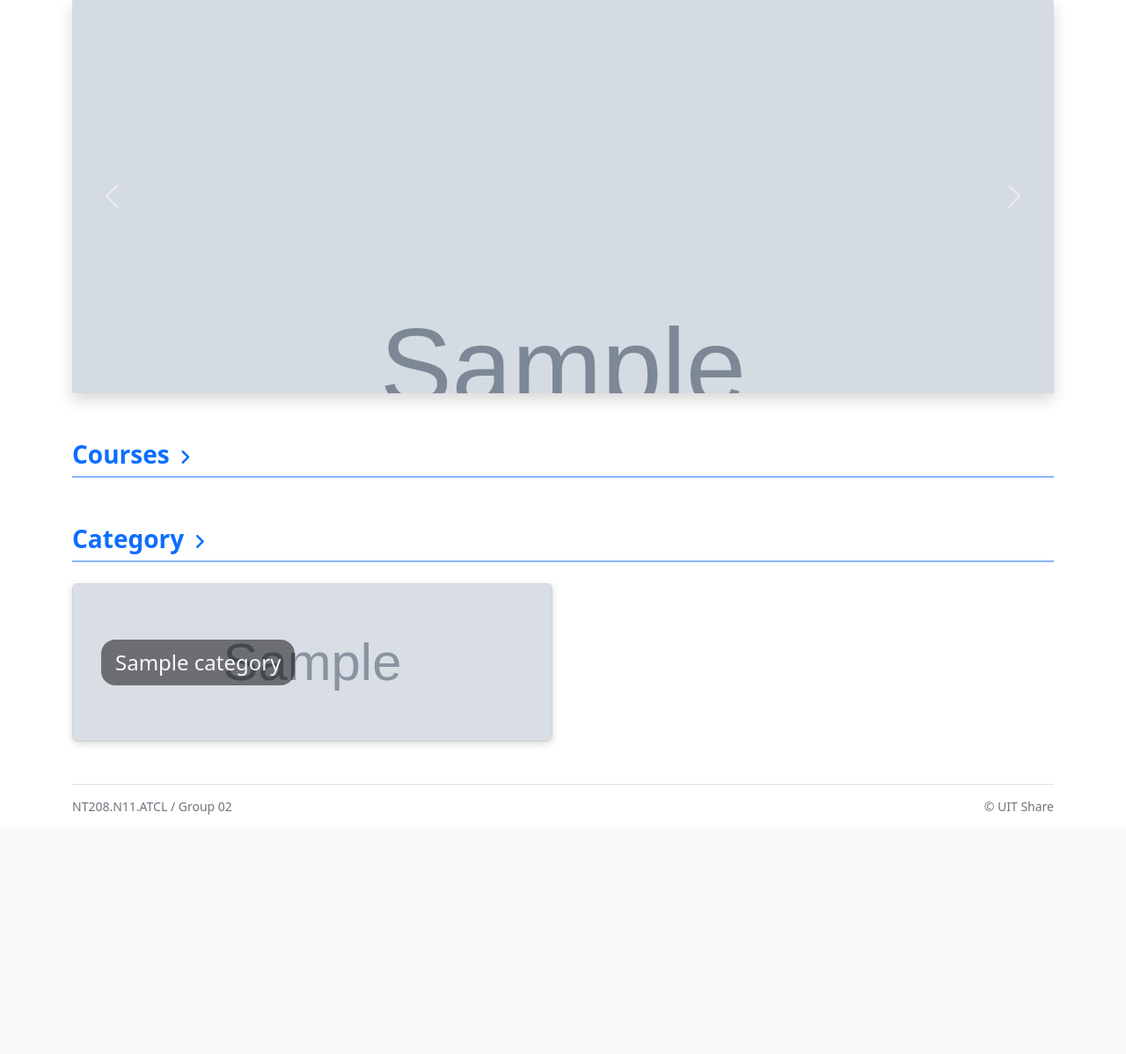
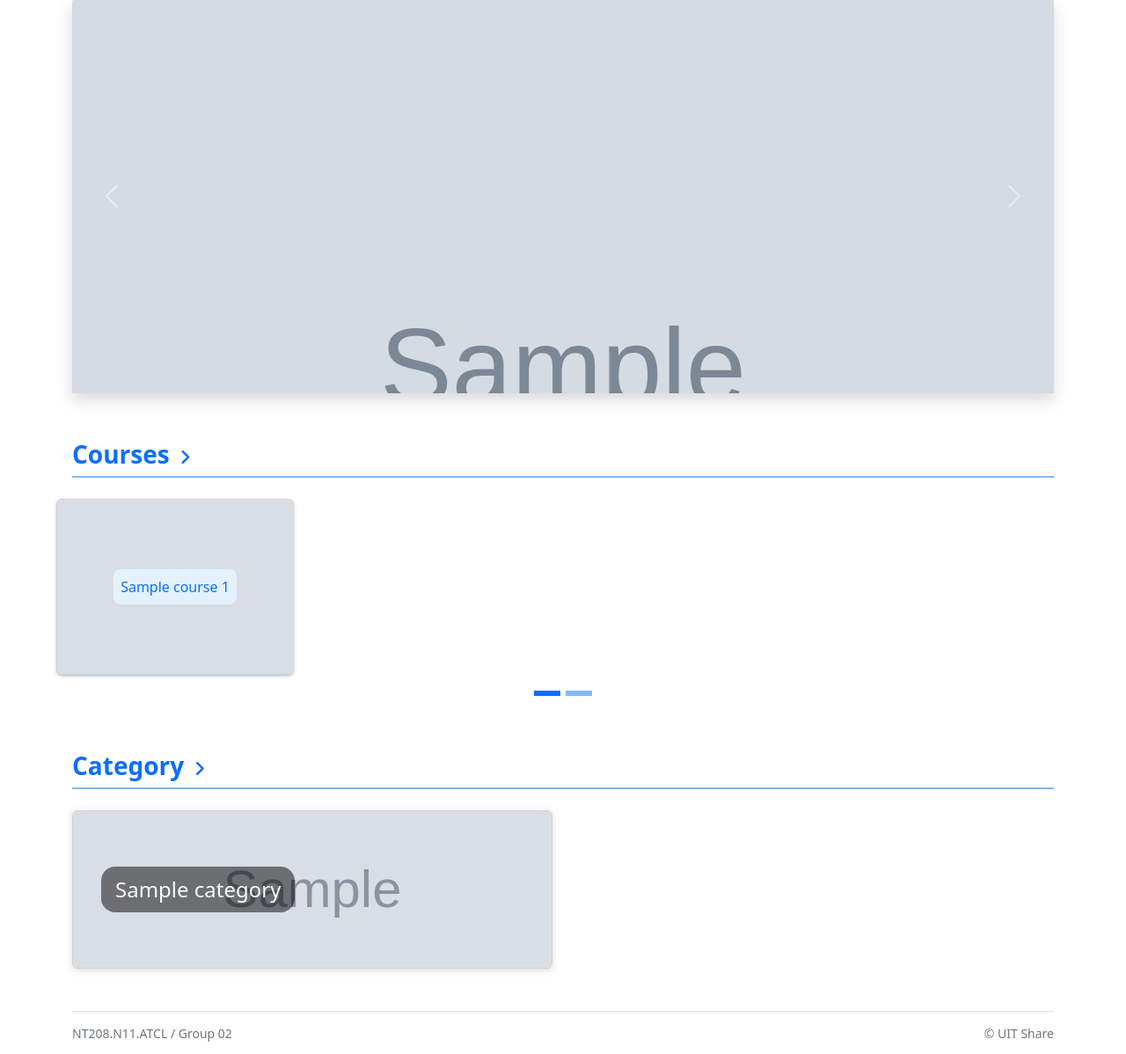
Before and after one commit to bhkhanh/uit-share, a Django app: template templates/main/index.html in a window 1280 px wide. Shown: the part 319-1517 px from the top of the page at 88% size. Before the commit the page ends 1245 px from the top, so only its background shows below. Run offline with Django 3.2, Linux system fonts and the light colour scheme; the template is opened without the code that fills it: most values are stand-ins (such as "Sample title", 1, 10 or a date in 2020); grey boxes marked "Sample" are stand-in pictures.

Commit message:
edit Home view for querying newest courses

```diff
--- a/templates/main/index.html
+++ b/templates/main/index.html
@@ -62,51 +62,49 @@
 				</div>
 			</div>
 		</div>
-		{% if newest_course_list %}
 		<div class="carousel carousel-dark slide" id="carousel-newest-posts" data-bs-ride="true">
 			<div class="carousel-inner" style="overflow: visible">
-				{% with half_first_list=newest_course_list|slice:"0:8" %}
+				{% if course_list_first %}
 				<div class="carousel-item active bg-body" style="padding: 0 4rem">
 					<div class="row row-cols-4 g-4 pt-4">
-						{% for course in half_first_list %}
+						{% for course_1 in course_list_first %}
 						<div class="col custom-col" style="height: 200px">
-							<a href="{{ course.get_absolute_url }}" class="card h-100 mh-100 text-decoration-none box-shadow-3">
-								<div class="card-img bg-img-for-custom-col" style="background-image: url('{{ course.thumbnail_img.url }}'); opacity: 0.9"></div>
-								<div class="overlay">Updated {{ course.date_modified|timesince }} ago</div>
+							<a href="{{ course_1.get_absolute_url }}" class="card h-100 mh-100 text-decoration-none box-shadow-3">
+								<div class="card-img bg-img-for-custom-col" style="background-image: url('{{ course_2.thumbnail_img.url }}'); opacity: 0.9"></div>
+								<div class="overlay">Updated {{ course_1.date_modified|timesince }} ago</div>
 								<div class="card-img-overlay d-flex flex-wrap">
-									<div class="card-title fs-6 m-auto text-primary rounded-3 p-2" style="background-color: #e3f2fd">{{ course.name }}</div>
+									<div class="card-title fs-6 m-auto text-primary rounded-3 p-2" style="background-color: #e3f2fd">{{ course_1.name }}</div>
 								</div>
 							</a>
 						</div>
 						{% endfor %}
 					</div>
 				</div>
-				{% endwith %}
+				{% endif %}
 				<!---->
-				{% with half_second_list=newest_course_list|slice:"8:16" %}
+				{% if course_list_second %}
 				<div class="carousel-item bg-body" style="padding: 0 4rem">
 					<div class="row row-cols-4 g-4 pt-4">
-						{% for course in half_second_list %}
+						{% for course_2 in course_list_second %}
 						<div class="col custom-col" style="height: 200px">
-							<a href="{{ course.get_absolute_url }}" class="card h-100 mh-100 text-decoration-none box-shadow-3">
-								<div class="card-img bg-img-for-custom-col" style="background-image: url('{{ course.thumbnail_img.url }}'); opacity: 0.9"></div>
-								<div class="overlay">Updated {{ course.date_modified|timesince }} ago</div>
+							<a href="{{ course_2.get_absolute_url }}" class="card h-100 mh-100 text-decoration-none box-shadow-3">
+								<div class="card-img bg-img-for-custom-col" style="background-image: url('{{ course_2.thumbnail_img.url }}'); opacity: 0.9"></div>
+								<div class="overlay">Updated {{ course_2.date_modified|timesince }} ago</div>
 								<div class="card-img-overlay d-flex flex-wrap">
-									<div class="card-title fs-6 m-auto text-primary rounded-3 p-2" style="background-color: #e3f2fd">{{ course.name }}</div>
+									<div class="card-title fs-6 m-auto text-primary rounded-3 p-2" style="background-color: #e3f2fd">{{ course_2.name }}</div>
 								</div>
 							</a>
 						</div>
 						{% endfor %}
 					</div>
 				</div>
-				{% endwith %}
+				{% endif %}
 			</div>
 			<div class="carousel-indicators mt-2" style="position: static">
 				<button style="height: 6px" class="bg-primary active" type="button" data-bs-target="#carousel-newest-posts" data-bs-slide-to="0" aria-label="Slide 1" aria-current="true"></button>
 				<button style="height: 6px" class="bg-primary" type="button" data-bs-target="#carousel-newest-posts" data-bs-slide-to="1" aria-label="Slide 2"></button>
 			</div>
 		</div>
-		{% endif %}
 	</div>
 
 	<!-- Category List -->
--- a/uitshare_main/helpers.py
+++ b/uitshare_main/helpers.py
@@ -21,7 +21,7 @@ def get_image_slides():
 
 # Get latest/newest course list
 def get_newest_course_list(start_from, end_at):
-    return Course.objects.order_by("-date_modified")[start_from:end_at]
+    return Course.objects.all().order_by("-date_modified")[start_from:end_at]
 
 
 # Error handling for error code 400
--- a/uitshare_main/views.py
+++ b/uitshare_main/views.py
@@ -24,7 +24,8 @@ class HomeView(TemplateView):
         "title": "UIT Share",
         "category_list": get_all_categories,
         "image_slides": get_image_slides,
-        "newest_course_list": Course.objects.all().order_by("-date_modified")[0:16],
+        "course_list_first": get_newest_course_list(0, 8),
+        "course_list_second": get_newest_course_list(8, 16),
     }
 
 # ============================================================
```
